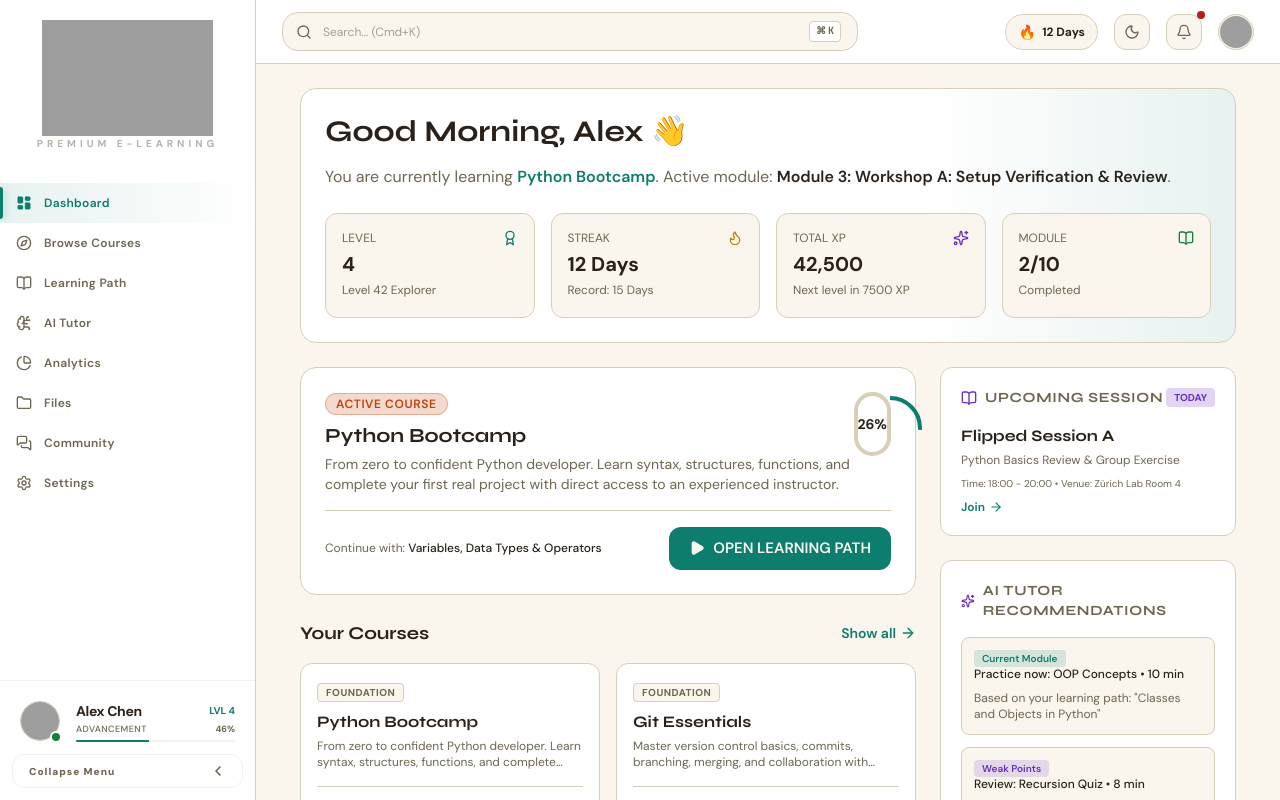
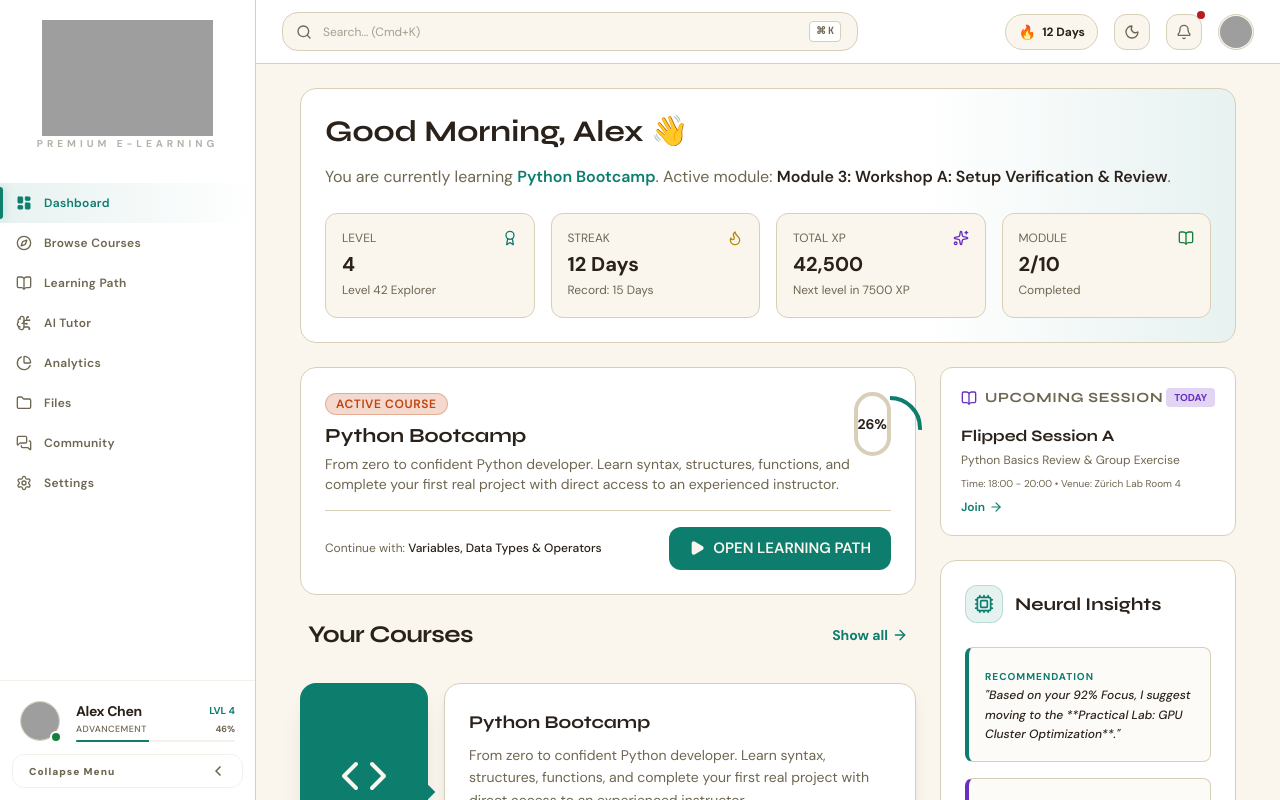
Before and after one commit to lemigobena/Manthio, a React (Vite) app: page / in a window 1280 px wide. Both pictures are taken after typing "name@example.com", "Sample123" into the empty fields and a click on the button "Log in". Built offline with nearby package versions, Linux system fonts and the light colour scheme; grey boxes are pictures that could not be loaded.

Commit message:
feat: redesign dashboard with CapsuleProgress component and enhanced course card layout

```diff
--- a/src/features/dashboard/Dashboard.tsx
+++ b/src/features/dashboard/Dashboard.tsx
@@ -3,15 +3,93 @@ import { useAuth } from '../../context/AuthContext';
 import { useXP } from '../../context/XPContext';
 import { COURSES } from '../../services/mockData';
 import { useModal } from '../../context/ModalContext';
-import { Play, Flame, Award, BookOpen, AlertCircle, ArrowRight, Sparkles, RefreshCw, X } from 'lucide-react';
+import {
+  Play,
+  Flame,
+  Award,
+  BookOpen,
+  AlertCircle,
+  ArrowRight,
+  Sparkles,
+  RefreshCw,
+  X,
+  Code,
+  Layout,
+  Database,
+  Cloud,
+  Cpu,
+  MessageSquare
+} from 'lucide-react';
 
 interface DashboardProps {
   onNavigate: (page: string) => void;
-}
+}// Sub-component for individual Neural Insight Card
+const NeuralInsightCard: React.FC<{
+  category: string;
+  text: string;
+  color: 'cyan' | 'purple' | 'yellow' | 'orange';
+}> = ({ category, text, color }) => {
+  const accentColor = {
+    cyan: 'border-l-cyan ring-cyan/10',
+    purple: 'border-l-purple ring-purple/10',
+    yellow: 'border-l-yellow ring-yellow/10',
+    orange: 'border-l-orange ring-orange/10',
+  }[color];
+
+  const labelColor = {
+    cyan: 'text-cyan',
+    purple: 'text-purple',
+    yellow: 'text-yellow',
+    orange: 'text-orange',
+  }[color];
+
+  return (
+    <div className={`bg-bg/40 border border-line ${accentColor} border-l-4 rounded-lg p-4 space-y-2 transition-all hover:bg-bg/60`}>
+      <span className={`text-[10px] font-bold uppercase tracking-widest ${labelColor}`}>{category}</span>
+      <p className="text-xs text-text font-medium leading-relaxed italic">
+        "{text}"
+      </p>
+    </div>
+  );
+};
+
+
+/*
+// Progress Indicator for Hero with smooth SVG animations
+const RingProgress: React.FC<{ progress: number; size?: number; strokeWidth?: number; color?: string }> = ({
+  progress, size = 68, strokeWidth = 6, color = 'var(--cyan)'
+}) => {
+  const radius = (size - strokeWidth) / 2;
+  const circumference = 2 * Math.PI * radius;
+  const offset = circumference - (progress / 100) * circumference;
+
+  return (
+    <div className="relative flex items-center justify-center" style={{ width: size, height: size }}>
+      <svg width={size} height={size} className="rotate-[-90deg]">
+        <circle
+          cx={size / 2} cy={size / 2} r={radius}
+          fill="none" stroke="currentColor" strokeWidth={strokeWidth}
+          className="text-line"
+        />
+        <circle
+          cx={size / 2} cy={size / 2} r={radius}
+          fill="none" stroke={color} strokeWidth={strokeWidth}
+          strokeDasharray={circumference}
+          strokeDashoffset={offset}
+          strokeLinecap="round"
+          className="transition-all duration-1000 ease-out"
+        />
+      </svg>
+      <span className="absolute text-[13px] font-bold text-text tabular-nums">{progress}%</span>
+    </div>
+  );
+};
+*/
 
 export const Dashboard: React.FC<DashboardProps> = ({ onNavigate }) => {
   const { user, setActiveCourseId } = useAuth();
   const { level, streak, xp, addToast } = useXP();
+  const { openModal } = useModal();
 
   // Progress Sync States (REQ-LOAD-003)
   const [isSyncing, setIsSyncing] = useState(false);
@@ -22,11 +100,8 @@ export const Dashboard: React.FC<DashboardProps> = ({ onNavigate }) => {
   // Page Mount Loading State (REQ-LOAD-002)
   const [isPageLoading, setIsPageLoading] = useState(true);
 
-  // Clear timers and handle mount load
   useEffect(() => {
-    const timer = setTimeout(() => {
-      setIsPageLoading(false);
-    }, 850);
+    const timer = setTimeout(() => setIsPageLoading(false), 950);
     return () => {
       clearTimeout(timer);
       if (syncIntervalRef.current) clearInterval(syncIntervalRef.current);
@@ -37,49 +112,36 @@ export const Dashboard: React.FC<DashboardProps> = ({ onNavigate }) => {
     if (isSyncing) return;
     setIsSyncing(true);
     setSyncProgress(0);
-    setSyncStep('Connecting to sync service...');
-
+    setSyncStep('Initializing sync engine...');
     syncIntervalRef.current = setInterval(() => {
       setSyncProgress(prev => {
-        const next = prev + 2.5;
+        const next = Math.min(prev + 1.25, 100);
         if (next >= 100) {
           if (syncIntervalRef.current) clearInterval(syncIntervalRef.current);
           setIsSyncing(false);
-          addToast('success', '✓ Offline sync completed successfully');
+          addToast('success', '✓ Workspace synced successfully');
           return 100;
         }
-
-        // Update step messaging dynamically based on progress percent
-        if (next < 25) {
-          setSyncStep('Downloading modules database structure...');
-        } else if (next < 55) {
-          setSyncStep('Caching video lessons & exercises...');
-        } else if (next < 85) {
-          setSyncStep('Downloading interactive quiz templates...');
-        } else {
-          setSyncStep('Finalizing local cache storage compilation...');
-        }
-
+        if (next < 25) setSyncStep('Updating local module schemas...');
+        else if (next < 55) setSyncStep('Caching lesson assets...');
+        else if (next < 85) setSyncStep('Optimizing offline search index...');
+        else setSyncStep('Finalizing local manifest...');
         return next;
       });
-    }, 100); // 100 ticks of 100ms = 4 seconds total duration (satisfies > 3 seconds requirement)
+    }, 50);
   };
 
   const handleCancelSync = () => {
-    if (syncIntervalRef.current) {
-      clearInterval(syncIntervalRef.current);
-      syncIntervalRef.current = null;
-    }
+    if (syncIntervalRef.current) clearInterval(syncIntervalRef.current);
     setIsSyncing(false);
     setSyncProgress(0);
-    setSyncStep('');
-    addToast('info', 'Sync operation cancelled by user');
+    addToast('info', 'Sync cancelled');
   };
-  const { openModal } = useModal();
 
-  // Find enrolled courses
-  const enrolledCourses = COURSES.filter(c => c.enrolled);
-  const activeCourse = COURSES.find(c => c.id === 'python-bootcamp');
+  const enrolledCourses = COURSES.filter(c => c.enrolled).slice(0, 4);
+  const activeCourse = enrolledCourses.find(c => c.progress > 0 && c.progress < 100) || enrolledCourses[0];
+
+
 
   const getGreeting = () => {
     const hours = new Date().getHours();
@@ -242,36 +304,92 @@ export const Dashboard: React.FC<DashboardProps> = ({ onNavigate }) => {
                 </div>
               )}
 
-              {/* Enrolled Courses Grid */}
-              <div className="space-y-4">
-                <div className="flex justify-between items-center">
-                  <h3 className="text-lg font-bold">Your Courses</h3>
+              {/* Enrolled Courses Grid: Alternating Step Design */}
+              <div className="space-y-8">
+                <div className="flex justify-between items-center px-2">
+                  <h3 className="text-2xl font-bold tracking-tight">Your Courses</h3>
                   <button
                     onClick={() => onNavigate('catalog')}
-                    className="text-cyan hover:text-cyan2 text-sm font-semibold flex items-center space-x-1"
+                    className="text-cyan hover:text-cyan2 text-sm font-bold flex items-center space-x-1 transition-colors"
                   >
                     <span>Show all</span>
                     <ArrowRight className="w-4 h-4" />
                   </button>
                 </div>
 
-                <div className="grid grid-cols-1 md:grid-cols-2 gap-4">
-                  {enrolledCourses.map(course => (
-                    <div key={course.id} className="bg-panel border border-line rounded-xl p-4 flex flex-col justify-between hover:border-cyan/50 transition-colors">
-                      <div>
-                        <span className="text-[10px] text-muted font-bold tracking-wider uppercase bg-bg px-2 py-0.5 rounded border border-line">
-                          {course.level}
+                <div className="space-y-6">
+                  {enrolledCourses.map((course, index) => {
+                    const stepNumber = (index + 1).toString().padStart(2, '0');
+                    const isEven = index % 2 !== 0;
+                    const colors = ['cyan', 'purple', 'yellow', 'green'];
+                    const color = colors[index % colors.length];
+
+                    // Helper to get specific icon for each course
+                    const getCourseIcon = (title: string) => {
+                      const lowerTitle = title.toLowerCase();
+                      if (lowerTitle.includes('python') || lowerTitle.includes('code') || lowerTitle.includes('programming')) return <Code className="w-8 h-8 md:w-12 md:h-12 text-bg" />;
+                      if (lowerTitle.includes('react') || lowerTitle.includes('frontend') || lowerTitle.includes('interface')) return <Layout className="w-8 h-8 md:w-12 md:h-12 text-bg" />;
+                      if (lowerTitle.includes('data') || lowerTitle.includes('analytics') || lowerTitle.includes('science')) return <Database className="w-8 h-8 md:w-12 md:h-12 text-bg" />;
+                      if (lowerTitle.includes('git') || lowerTitle.includes('github')) return (
+                        <svg
+                          xmlns="http://www.w3.org/2000/svg"
+                          viewBox="0 0 24 24"
+                          fill="none"
+                          stroke="currentColor"
+                          strokeWidth="2"
+                          strokeLinecap="round"
+                          strokeLinejoin="round"
+                          className="w-8 h-8 md:w-12 md:h-12 text-bg"
+                        >
+                          <circle cx="5" cy="6" r="3"/><path d="M12 6h5a2 2 0 0 1 2 2v7"/><path d="m15 9-3-3 3-3"/><circle cx="19" cy="18" r="3"/><path d="M12 18H7a2 2 0 0 1-2-2V9"/><path d="m9 15 3 3-3 3"/>
+                        </svg>
+                      );
+                      if (lowerTitle.includes('cloud') || lowerTitle.includes('infrastructure')) return <Cloud className="w-8 h-8 md:w-12 md:h-12 text-bg" />;
+                      return <BookOpen className="w-8 h-8 md:w-12 md:h-12 text-bg" />;
+                    };
+
+                    return (
+                      <div key={course.id} className={`flex flex-col md:items-stretch gap-0 md:gap-4 ${isEven ? 'md:flex-row-reverse' : 'md:flex-row'}`}>
+                        {/* Course Icon Step / Mobile Badge Header */}
+                        <div className={`relative w-full md:w-32 flex flex-row md:flex-col items-center justify-between md:justify-center px-6 py-4 md:p-4 bg-${color} rounded-t-2xl md:rounded-2xl shadow-xl z-20 flex-shrink-0`}>
+                          <div className="flex items-center md:flex-col md:items-center">
+                            <div className="mr-4 md:mr-0 md:mb-3">
+                              {getCourseIcon(course.title)}
+                            </div>
+                            <span className="text-[11px] md:text-sm font-black text-bg/90 uppercase tracking-[0.25em]">
+                              MODULE
                             </span>
-                        <h4 className="font-bold text-base mt-2 text-text">{course.title}</h4>
-                        <p className="text-muted text-xs line-clamp-2 mt-1">{course.description}</p>
                           </div>
 
-                      <div className="mt-4 pt-4 border-t border-line flex items-center justify-between">
-                        <div className="flex items-center space-x-2">
-                          <div className="w-8 h-2 bg-bg rounded-full overflow-hidden">
-                            <div className="h-full bg-cyan" style={{ width: `${course.progress}%` }} />
+                          <div className="md:hidden">
+                             <div className="text-[14px] font-black text-bg/90 px-3 py-1 rounded-full bg-bg/20 border border-bg/30">
+                               {stepNumber}
                              </div>
-                          <span className="text-[10px] font-bold text-muted">{course.progress}%</span>
+                          </div>
+
+                          {/* Triangle Pointer: Hidden on mobile, visible on desktop */}
+                          <div className={`hidden md:block absolute top-1/2 -translate-y-1/2 w-4 h-4 bg-${color} rotate-45 ${isEven ? '-left-1' : '-right-1'} -z-10`} />
+                        </div>
+
+                        {/* Content Box */}
+                        <div className="flex-1 bg-panel border border-line rounded-b-2xl md:rounded-2xl p-6 flex flex-col justify-between shadow-lg hover:bg-panel2 transition-all group overflow-hidden">
+                          <div className="space-y-2">
+                            <h4 className="font-bold text-lg text-text group-hover:text-cyan transition-colors">{course.title}</h4>
+                            <p className="text-muted text-sm line-clamp-2 md:line-clamp-3 leading-relaxed">{course.description}</p>
+                          </div>
+
+                          <div className="mt-6 flex flex-col sm:flex-row sm:items-center justify-between gap-4">
+                            <div className="flex-1 w-full max-w-xs space-y-2">
+                              <div className="flex justify-between text-[10px] font-bold uppercase tracking-wider text-muted">
+                                <span>Progress</span>
+                                <span>{course.progress}%</span>
+                              </div>
+                              <div className="h-1.5 bg-bg rounded-full overflow-hidden border border-line/30">
+                                <div
+                                  className={`h-full bg-${color} transition-all duration-1000`}
+                                  style={{ width: `${course.progress}%` }}
+                                />
+                              </div>
                             </div>
 
                             <button
@@ -279,13 +397,15 @@ export const Dashboard: React.FC<DashboardProps> = ({ onNavigate }) => {
                                 setActiveCourseId(course.id);
                                 onNavigate('learning-path');
                               }}
-                          className="bg-cyan hover:bg-cyan2 text-bg text-[10px] font-semibold px-3 py-1.5 rounded-lg transition-colors cursor-pointer"
+                              className={`w-full sm:w-auto bg-${color} hover:brightness-110 text-bg text-xs font-black px-8 py-3 rounded-xl transition-all active:scale-95 shadow-md uppercase tracking-wider`}
                             >
-                          Continue
+                              {course.progress === 100 ? 'Review' : 'Continue'}
                             </button>
                           </div>
                         </div>
-                  ))}
+                      </div>
+                    );
+                  })}
                 </div>
               </div>
             </div>
@@ -317,63 +437,40 @@ export const Dashboard: React.FC<DashboardProps> = ({ onNavigate }) => {
                 </div>
               </div>
 
-              {/* AI Tutor Recommendations */}
-              <div className="bg-panel border border-line rounded-xl p-5 space-y-4">
-                <div className="flex items-center space-x-2">
-                  <Sparkles className="w-4 h-4 text-purple" />
-                  <h3 className="font-bold text-sm uppercase tracking-wider text-muted">AI Tutor Recommendations</h3>
+              {/* Neural Insights Section (High Fidelity Design) */}
+              <div className="bg-panel border border-line rounded-2xl p-6 space-y-6">
+                <div className="flex items-center space-x-3">
+                  <div className="p-2 bg-cyan/10 border border-cyan/20 rounded-xl text-cyan">
+                    <Cpu className="w-5 h-5" />
                   </div>
-                <div className="space-y-3">
-                  <div className="bg-bg border border-line rounded-lg p-3 text-xs space-y-2">
-                    <span className="text-[10px] bg-cyan/15 text-cyan px-2 py-0.5 rounded font-semibold">Current Module</span>
-                    <p className="font-medium text-text">Practice now: OOP Concepts • 10 min</p>
-                    <p className="text-muted">Based on your learning path: "Classes and Objects in Python"</p>
+                  <h3 className="text-lg font-bold text-text">Neural Insights</h3>
                 </div>
-                  <div className="bg-bg border border-line rounded-lg p-3 text-xs space-y-2">
-                    <span className="text-[10px] bg-purple/15 text-purple px-2 py-0.5 rounded font-semibold">Weak Points</span>
-                    <p className="font-medium text-text">Review: Recursion Quiz • 8 min</p>
-                    <p className="text-muted">Close your knowledge gap with recursive function calls.</p>
+
+                <div className="space-y-4">
+                  <NeuralInsightCard
+                    category="Recommendation"
+                    text="Based on your 92% Focus, I suggest moving to the **Practical Lab: GPU Cluster Optimization**."
+                    color="cyan"
+                  />
+                  <NeuralInsightCard
+                    category="Knowledge Gap"
+                    text="Your retention in 'Probability' is slightly lower. Try the 5-minute refresher before the next module."
+                    color="purple"
+                  />
+                  <NeuralInsightCard
+                    category="Sync Alert"
+                    text="Three peers in your cohort are starting 'LLM Fine-tuning' now. Join the collaborative session?"
+                    color="cyan"
+                  />
                 </div>
-                </div>
+
                 <button
                   onClick={() => onNavigate('ai-tutor')}
-                  className="w-full bg-bg hover:bg-line border border-line hover:border-cyan text-text text-xs font-semibold py-2.5 rounded-lg transition-colors cursor-pointer"
+                  className="w-full bg-transparent hover:bg-cyan/5 border border-cyan/30 text-cyan text-xs font-bold py-3 rounded-lg transition-all uppercase tracking-widest flex items-center justify-center space-x-2"
                 >
-                  Talk to AI Tutor
+                  <MessageSquare className="w-4 h-4" />
+                  <span>Chat with Neural Tutor</span>
                 </button>
-              </div>
-
-              {/* My Weaknesses */}
-              <div className="bg-panel border border-line rounded-xl p-5 space-y-4">
-                <div className="flex justify-between items-center">
-                  <div className="flex items-center space-x-2">
-                    <AlertCircle className="w-4 h-4 text-yellow" />
-                    <h3 className="font-bold text-sm uppercase tracking-wider text-muted">My Weak Points</h3>
-                  </div>
-                  <span className="bg-yellow/20 text-yellow text-[10px] px-2 py-0.5 rounded font-bold">3 Gaps</span>
-                </div>
-                <div className="flex flex-wrap gap-2">
-                  {['OOP Concepts', 'Recursion', 'List Comprehensions'].map((weakness, idx) => (
-                    <span key={idx} className="bg-bg border border-line text-xs px-3 py-1.5 rounded-lg text-text flex items-center space-x-1">
-                      <span className="w-1.5 h-1.5 rounded-full bg-red" />
-                      <span>{weakness}</span>
-                    </span>
-                  ))}
-                </div>
-                <div className="flex space-x-2 pt-2">
-                  <button
-                    onClick={() => onNavigate('analytics')}
-                    className="flex-1 bg-bg hover:bg-line border border-line text-xs font-semibold py-2 rounded-lg text-center"
-                  >
-                    Details
-                  </button>
-                  <button
-                    onClick={() => onNavigate('ai-tutor')}
-                    className="flex-1 bg-cyan hover:bg-cyan2 text-bg text-xs font-semibold py-2 rounded-lg text-center"
-                  >
-                    Analyze
-                  </button>
-                </div>
               </div>
 
               {/* REQ-LOAD-003: Progress indicators for long operations with Cancel option */}
```
Lines whose indentation alone changed are shown as unchanged.
